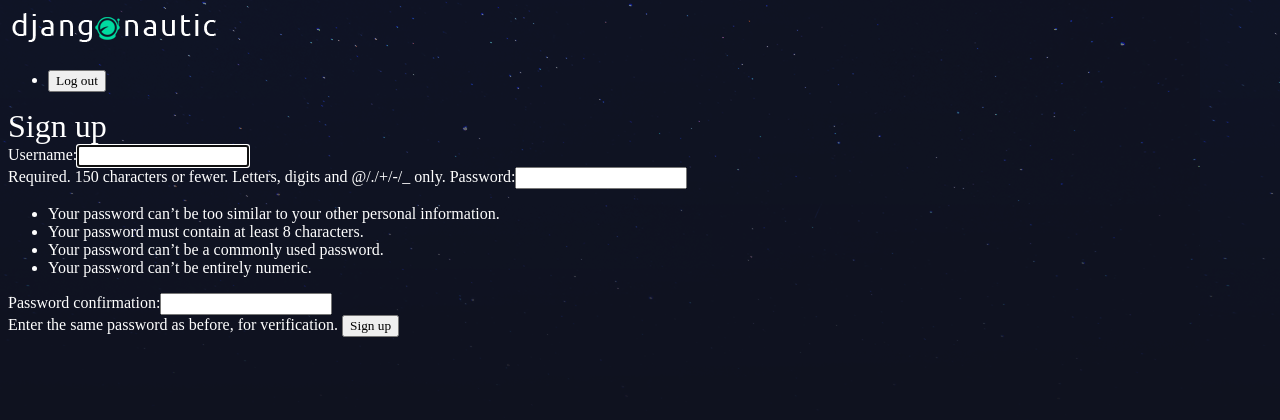
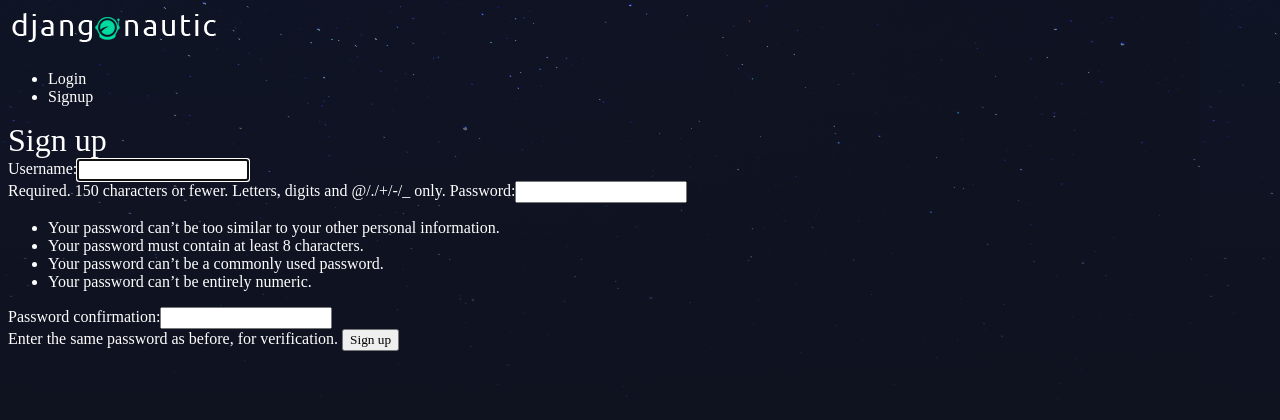
Before and after one commit to Eik1234/django-tutorial, a Django app: page /accounts/signup in a window 1280 px wide. Shown: the top 420 px of the page. Run offline with Django 3.2, Linux system fonts and the light colour scheme.

Commit message:
add navigation links

```diff
--- a/djangonautic/templates/base_layout.html
+++ b/djangonautic/templates/base_layout.html
@@ -12,12 +12,18 @@
         <h1><a href="{% url 'articles:list' %}"><img src="{% static 'logo.png' %}" /></a></h1>
         <nav>
             <ul>
+                {% if user.is_authenticated %}
                     <li>
                         <form class="logout-link" action="{% url 'accounts:logout' %}" method="post">
                             {% csrf_token %}
                             <input type="submit" value="Log out">
                         </form>
                     </li>
+                    <li><a href="{% url 'articles:create' %}" class="highlight" >New Article</a></li>
+                {% else %}
+                    <li><a href="{% url 'accounts:login' %}" >Login</a></li>
+                    <li><a href="{% url 'accounts:signup' %}" >Signup</a></li>
+                {% endif %}
             </ul>
         </nav>
         {% block content %}
```
Lines whose indentation alone changed are shown as unchanged.
